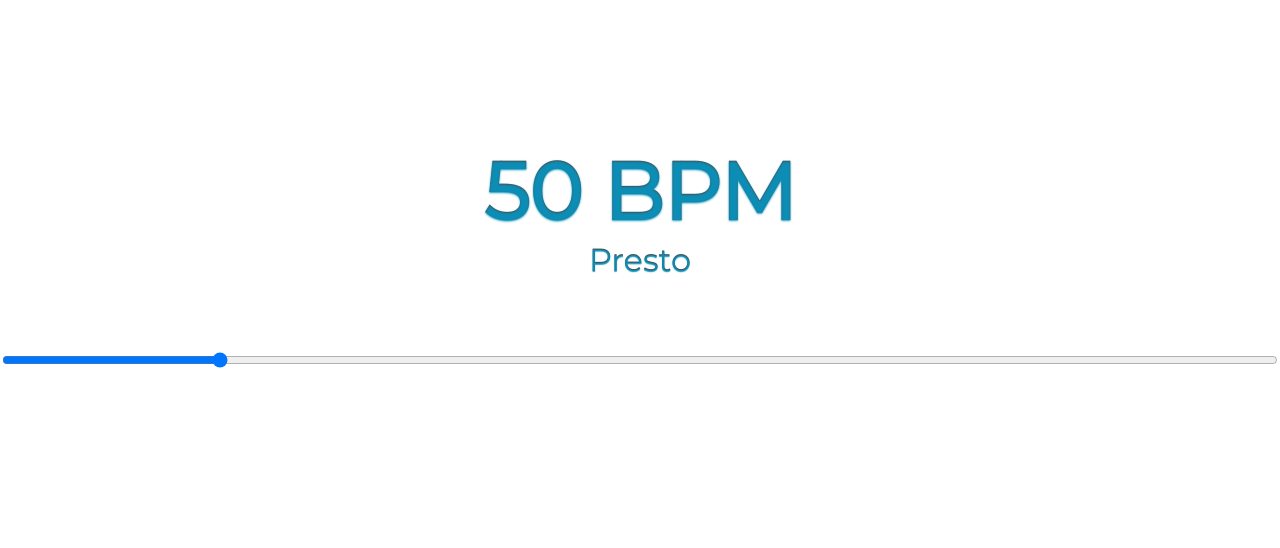
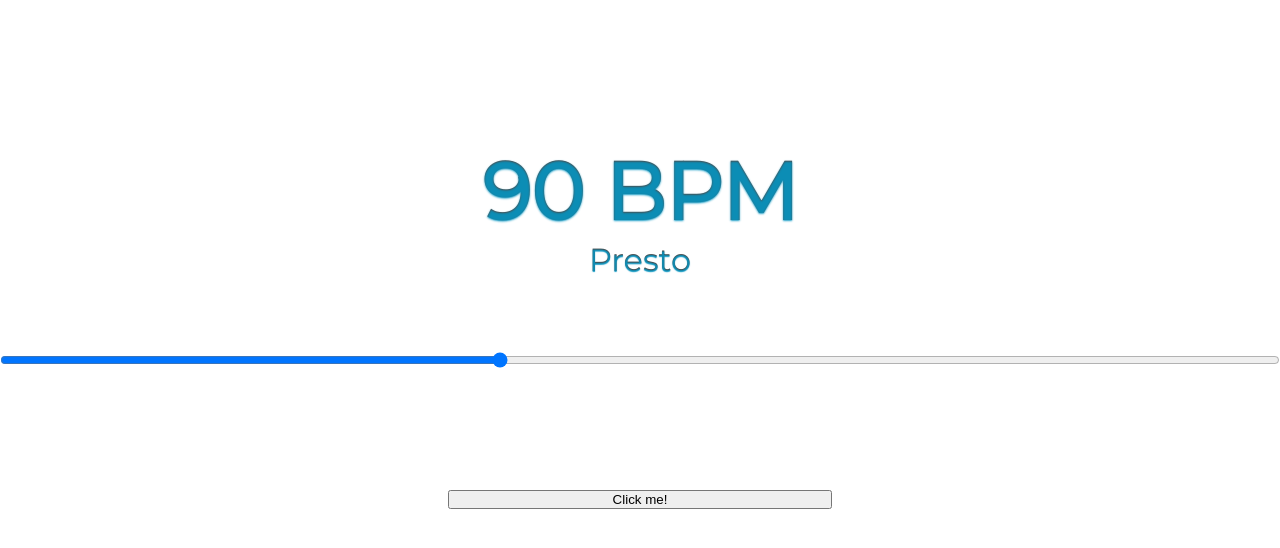
Before and after one commit to rafalwolny/metronome_app, a React app: page / in a window 1280 px wide. Shown: the top 548 px of the page. Built offline with nearby package versions, Linux system fonts and the light colour scheme.

Commit message:
PlaySection component added, styles added

```diff
--- /dev/null
+++ b/src/components/PlaySection.js
@@ -0,0 +1,29 @@
+import React from 'react';
+import styled from 'styled-components';
+
+const Container = styled.div `
+  width: 60vw;
+  justify-self: center;
+  align-self: center;
+  display: grid;
+  grid-template-columns: 1fr 1fr 1fr 1fr;
+  grid-template-rows: 1fr 1fr 1fr;
+`
+
+const PlayButton = styled.button `
+  margin: 0;
+  padding: 0;
+  grid-column: 2 / span 2;
+  grid-row: 3;
+`
+const TickingSection = styled.div `
+
+`
+
+export default function PlaySection(props){
+  return(
+    <Container>
+      <PlayButton type="button" onClick={() => {console.log('Just simple log, please code a real function!')}}>Click me!</PlayButton>
+    </Container>
+  )
+}
--- a/src/components/Slider.js
+++ b/src/components/Slider.js
@@ -1,27 +1,32 @@
 import React from 'react';
 import styled from 'styled-components';
 import MainDisplay from './MainDisplay';
+import PlaySection from './PlaySection';
 
 const Container = styled.div `
-  height: 50vh;
+  height: 70vh;
   display: grid;
-  grid-template-rows: 3fr 1fr 1fr;
+  grid-template-rows: 3fr 1fr 1fr 2fr;
+`
+
+const BPMSlider = styled.input `
+  margin: 0;
 `
 
 export default class Slider extends React.Component {
   constructor(props) {
     super(props);
     this.state = {
-      bpmValue: 50
+      bpmValue: 90
     }
   }
-
 
   render(){
     return(
       <Container>
         <MainDisplay bpmValue={this.state.bpmValue} />
-        <input type="range" min={20} max={200} value={this.state.bpmValue} className="slider" onChange={this.handleOnChange} />
+        <BPMSlider type="range" min={20} max={200} value={this.state.bpmValue} className="slider" onChange={(e) => this.setState({bpmValue: e.target.value})} />
+        <PlaySection />
       </Container>
     );
   }
```
